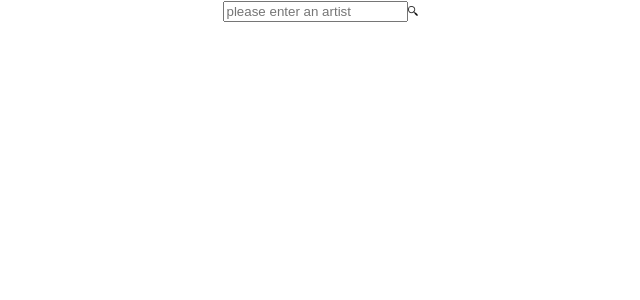
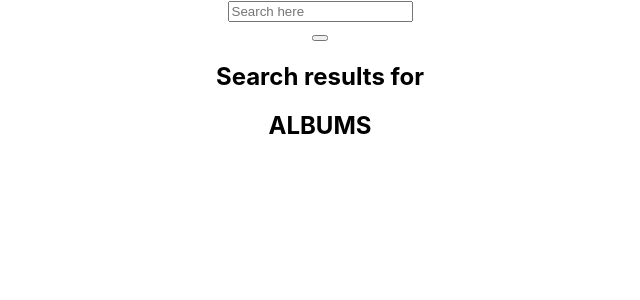
Before and after one commit to RemanoVictor/deezerapp, a React (Create React App) app: page / in a window 1280 px wide. Shown: the top 300 px of the page, without its empty margins (320-960 px from the left). Built offline with nearby package versions, Linux system fonts and the light colour scheme.

Commit message:
added api calls, added local CORS hosting, added album card component. working on fetching tracklist

```diff
--- a/package.json
+++ b/package.json
@@ -17,6 +17,7 @@
     "build": "react-scripts build",
     "test": "react-scripts test",
     "eject": "react-scripts eject"
+
   },
   "eslintConfig": {
     "extends": [
--- a/src/App.js
+++ b/src/App.js
@@ -7,6 +7,7 @@ function App() {
       <div>
         <Home />
       </div>
+      <script src="https://e-cdn-files.dzcdn.net/js/min/dz.js"></script>
     </div>
   );
 }
--- a/src/components/album_card.js
+++ b/src/components/album_card.js
@@ -1,10 +1,12 @@
-import React from "react";
+import React, { useState } from "react";
+import axios from "axios";
 
-const AlbumCard = (props) => {
-  const { title, img } = props;
+import { GET_ALBUMS } from "../constants";
 
+const AlbumCard = ({ title, img, id, sendTrackData, children }) => {
+  const [trackData, setTrackData] = useState([]);
   return (
-    <div>
+    <div className="cardContainer">
       <div className="imageContainer">
         <img src={img} alt="album cover art" />
       </div>
@@ -12,6 +14,18 @@ const AlbumCard = (props) => {
       <div className="titleContainer">
         <h2>{title}</h2>
       </div>
+      <button
+        onClick={() => {
+          sendTrackData(
+            axios.get(GET_ALBUMS + id + "/tracks").then((tracklist) => {
+              setTrackData(tracklist.data.data);
+              // console.log(tracklist.data.data);
+            })
+          );
+        }}
+      >
+        see tracklist
+      </button>
     </div>
   );
 };
--- a/src/constants.js
+++ b/src/constants.js
@@ -1,6 +1,5 @@
-// export const ARTIST_API = "https://api.deezer.com/artist/";
-export const ARTIST_API = "https://api.deezer.com/search?q=";
+export const ARTIST_API = "http://localhost:8010/proxy/search/artist?q=";
 
-export const ARTIST_ALBUM = "https://api.deezer.com/artist/albums";
+export const ARTIST_ALBUM = "http://localhost:8010/proxy/artist/";
 
-export const CORS_BYPASS = "https://cors-anywhere.herokuapp.com/";
+export const GET_ALBUMS = "http://localhost:8010/proxy/album/";
--- a/src/pages/Home.js
+++ b/src/pages/Home.js
@@ -1,51 +1,87 @@
 import React, { useEffect, useState } from "react";
 import axios from "axios";
 
-import { ARTIST_API } from "../constants";
-import { CORS_BYPASS } from "../constants";
+import { ARTIST_ALBUM, ARTIST_API } from "../constants";
 
-import Search from "../media/images/search.png";
 import AlbumCard from "../components/album_card";
 
 export default function Home() {
+  const [artistId, setArtistId] = useState(undefined);
   const [searchQuery, setSearchQuery] = useState("");
   const [artistData, setArtistData] = useState(undefined);
+  const [albumData, setAlbumData] = useState([]);
+  const [trackList, setTracklist] = useState([]);
+
+  useEffect(() => {
+    if (artistId === undefined) return;
+
+    axios.get(ARTIST_ALBUM + artistId + "/albums").then((albums) => {
+      //   console.log(albums.data.data);
+      setAlbumData(albums.data.data);
+    });
+  }, [artistId]);
+
+  //   const getData = (data) => {
+  //     setTracklist(data);
+  //     console.log(data);
+  //   };
+
+  console.log(trackList);
 
   return (
-    <div>
+    <div className="mainDiv">
+      <div className="searchDiv">
+        <form>
           <input
             type="text"
             className="searchInput"
-        placeholder="please enter an artist"
+            placeholder="Search here"
+            autoComplete="true"
             onChange={(input) => {
-          axios.get(CORS_BYPASS + ARTIST_API + searchQuery).then((data) => {
-            console.log(data.data.data);
-            setArtistData(data.data.data);
-          });
               setSearchQuery(input.target.value);
-          console.log(input.target.value);
             }}
           />
-      <img src={Search} alt="search icon" width="10px" height="10px" />
+        </form>
+        <button
+          aria-label="button"
+          onClick={(e) =>
+            axios.get(ARTIST_API + searchQuery).then((data) => {
+              setArtistId(data.data.data[0].id);
+              setArtistData(data.data.data[0]);
+              e.preventDefault();
+            })
+          }
+        />
 
-      <div>
-        {/* {artistData
-          .filter((artist) => {
-            if (searchQuery === "") {
-              return <p>please search</p>;
-            } else if (
-              artist.title.toLowerCase().includes(searchQuery.toLowerCase())
-            ) {
-              return artist;
-            }
+        {searchQuery === "" ? (
+          <h2>Search results for</h2>
+        ) : (
+          <h2>Search results for "{searchQuery}"</h2>
+        )}
+      </div>
+
+      <div className="albumsList">
+        <h2>ALBUMS</h2>
+        {albumData !== undefined ? (
+          albumData.map((value, index) => {
+            return (
+              <AlbumCard
+                title={value.title}
+                key={index}
+                img={value.cover_medium}
+                id={value.id}
+                sendTrackData={(trackList) => {
+                  setTracklist(trackList);
+                }}
+              />
+            );
           })
-          .map((artist, index) => (
-            <div className="box" key={index}>
-              <p>{artist.title}</p>
-              <p>{artist.author}</p>
+        ) : (
+          <p> please search an artist </p>
+        )}
       </div>
-          ))} */}
-      </div>
+
+      <div className="albumSpecific">{}</div>
     </div>
   );
 }
```
Lines whose indentation alone changed are shown as unchanged.
